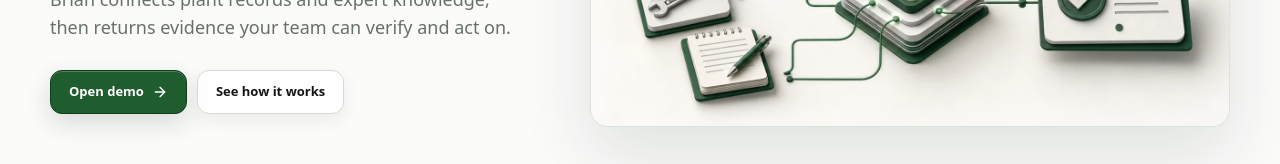
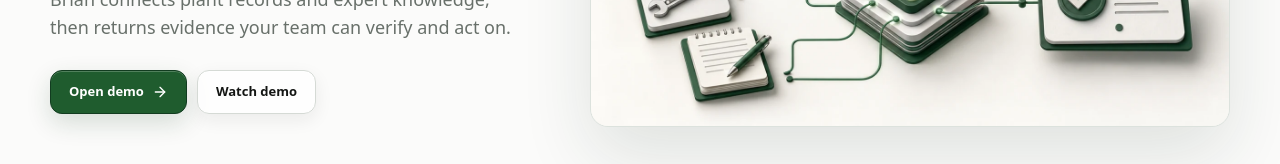
Before and after one commit to 23140-ITP/brian-ai, a React (Vite) app in the folder frontend/: page / in a window 1280 px wide. Shown: the part 545-709 px from the top of the page. Built offline with nearby package versions, Linux system fonts and the light colour scheme; no server answers.

Commit message:
docs: add demo video link

```diff
--- a/frontend/src/pages/LandingPage.tsx
+++ b/frontend/src/pages/LandingPage.tsx
@@ -68,7 +68,7 @@ export function LandingPage() {
                 Open demo <ArrowRight data-icon="inline-end" aria-hidden="true" />
               </Button>
               <Button asChild variant="outline" className="home-button secondary-light">
-                <a href="#platform">See how it works</a>
+                <a href="https://youtu.be/t_bUzOsV0ag" target="_blank" rel="noreferrer">Watch demo</a>
               </Button>
             </div>
           </div>
```
Also changed, not shown: 2 other files (tests, documents, lock files or other folders).
